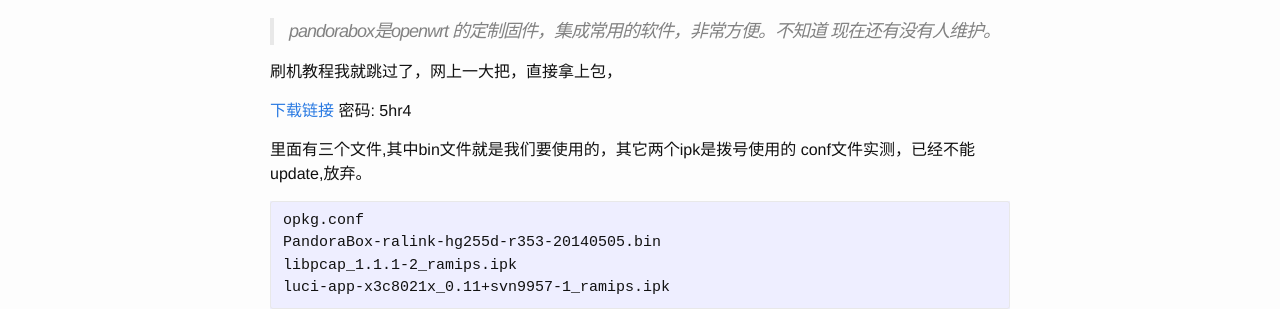
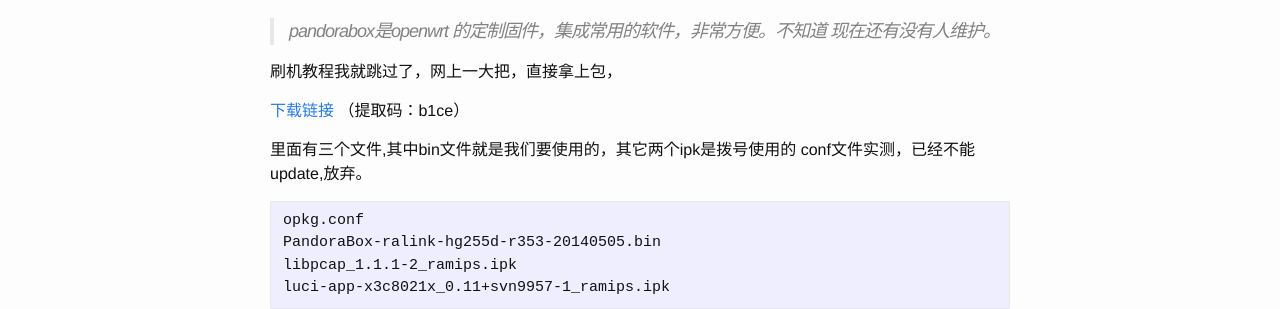
Before and after one commit to doomzhou/doomzhou.github.io, a Jekyll site: the page built from _posts/2015-08-02-HG255d-Shadowsocks.md, in a window 1280 px wide. Shown: the part 643-952 px from the top of the page. Built offline with Jekyll 4.4.1, drawn with Linux system fonts in a browser that asks for light colours; Markdown is read by kramdown in place of the engine named in the settings.

Commit message:
更新一把下载地址

```diff
--- a/_posts/2015-08-02-HG255d-Shadowsocks.md
+++ b/_posts/2015-08-02-HG255d-Shadowsocks.md
@@ -23,7 +23,7 @@
 
 刷机教程我就跳过了，网上一大把，直接拿上包，
 
-[下载链接](http://pan.baidu.com/s/1i3pNtbv) 密码: 5hr4
+[下载链接](https://yunpan.cn/c6QA6xcHsvHtQ) （提取码：b1ce）
 
 里面有三个文件,其中bin文件就是我们要使用的，其它两个ipk是拨号使用的
 conf文件实测，已经不能update,放弃。
@@ -45,7 +45,7 @@
 明白人应该都知道，ss的支持版本里并无我们这个cpu型号，所以直接用ipk 安装并不能成功。
 所以需要这个data.tar.原理很简单，请自行google相应的 deb,ipk,包打包规则。
 
-[data.tar下载](http://pan.baidu.com/s/1o69VLI6)
+[data.tar下载](https://yunpan.cn/c6QAHWpvuPNSC) （提取码：a230）
 
 `scp data.tar root@192.168.1.1:/tmp`
 `tar -xvf data.tar -C /`
```
